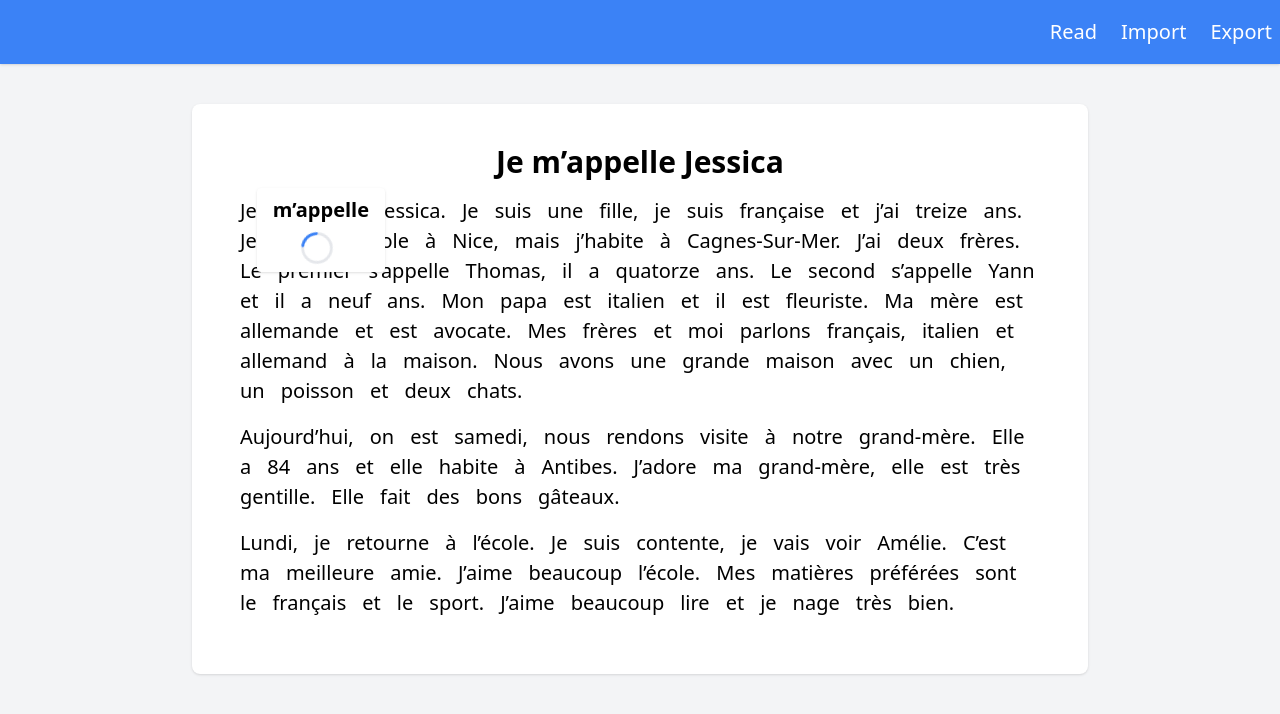
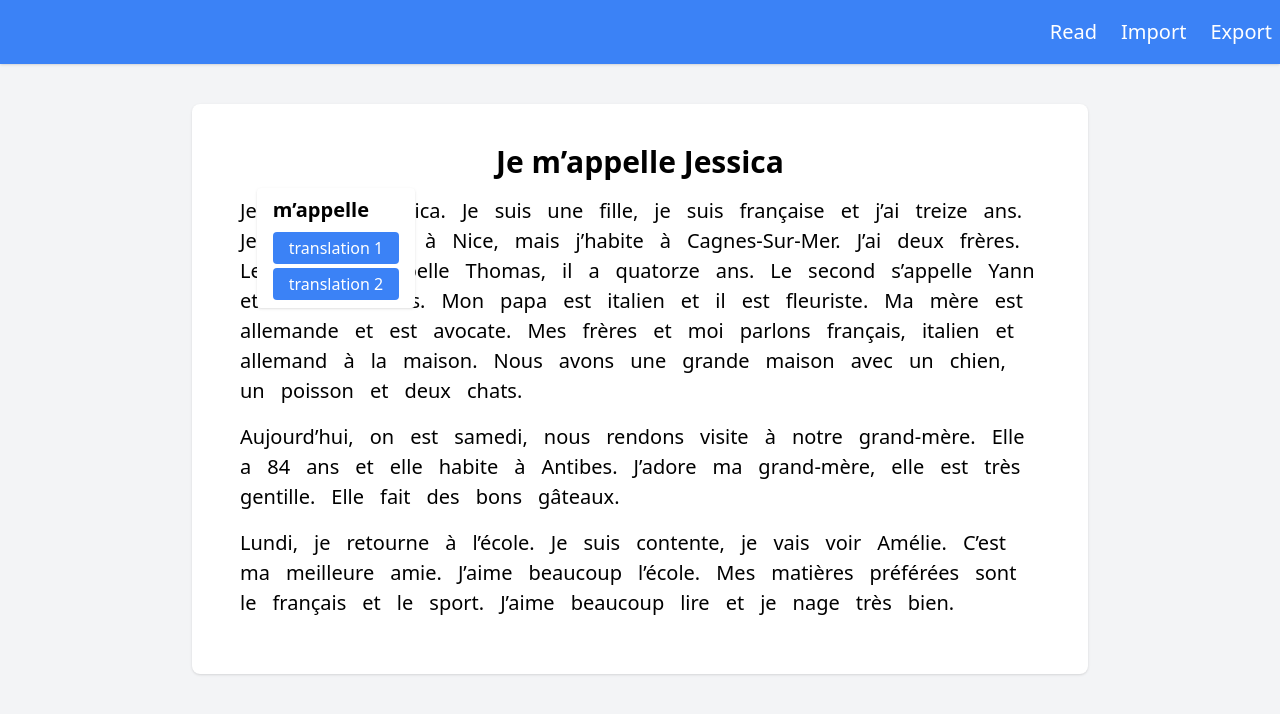
Before and after one commit to yap8/reader, a Vue app: page / in a window 1280 px wide. Both pictures are taken after a click on the button "m’appelle". Shown: the top 714 px of the page. Built offline with nearby package versions, Linux system fonts and the light colour scheme.

Commit message:
added fake translation

```diff
--- a/src/components/ReaderTranslation.vue
+++ b/src/components/ReaderTranslation.vue
@@ -38,5 +38,12 @@ export default {
       return this.word.replace(/\.|,|;/g, '');
     },
   },
+  mounted() {
+    // API CALL
+
+    setTimeout(() => {
+      this.translations = ['translation 1', 'translation 2'];
+    }, 200);
+  },
 };
 </script>
```
